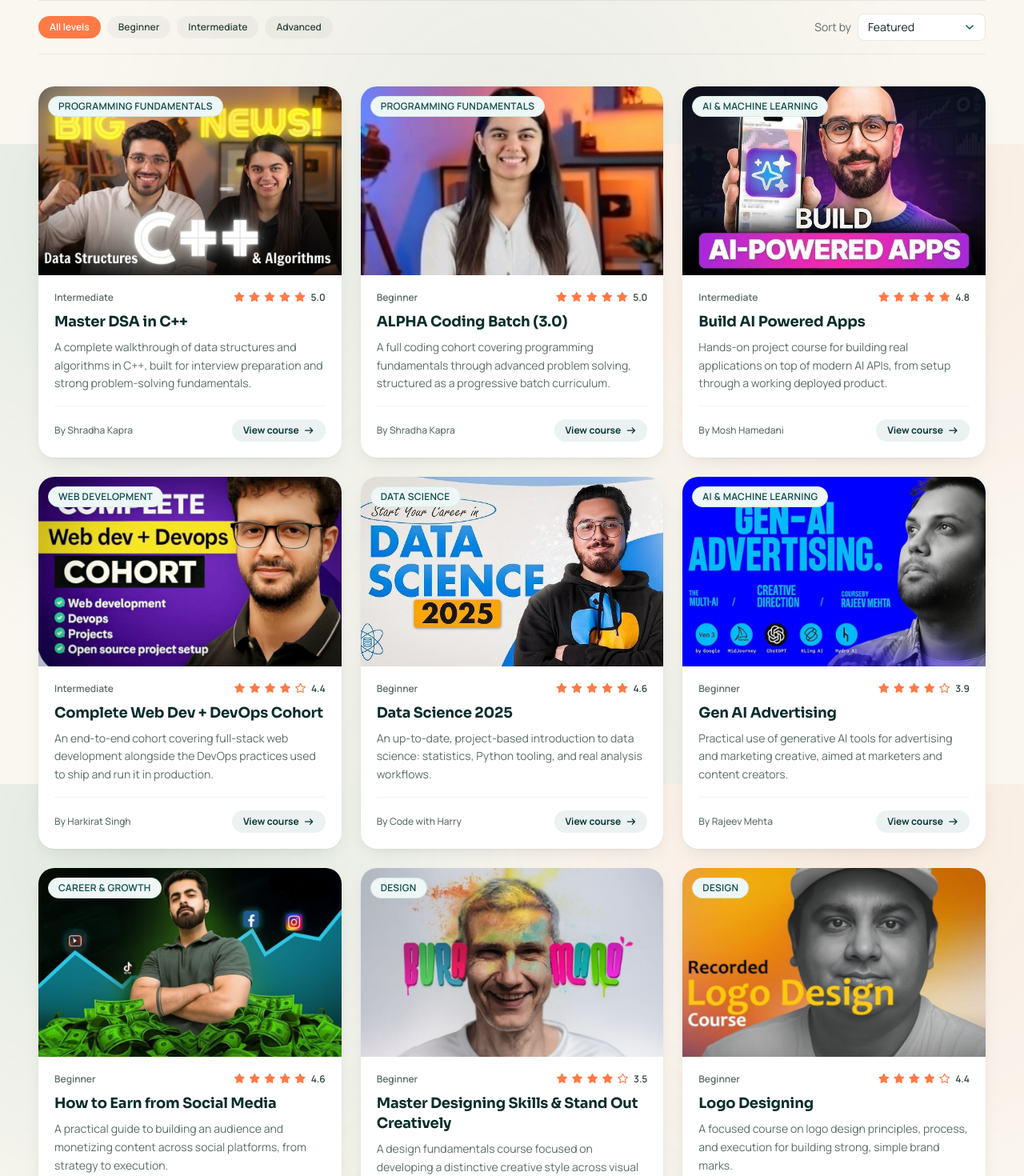
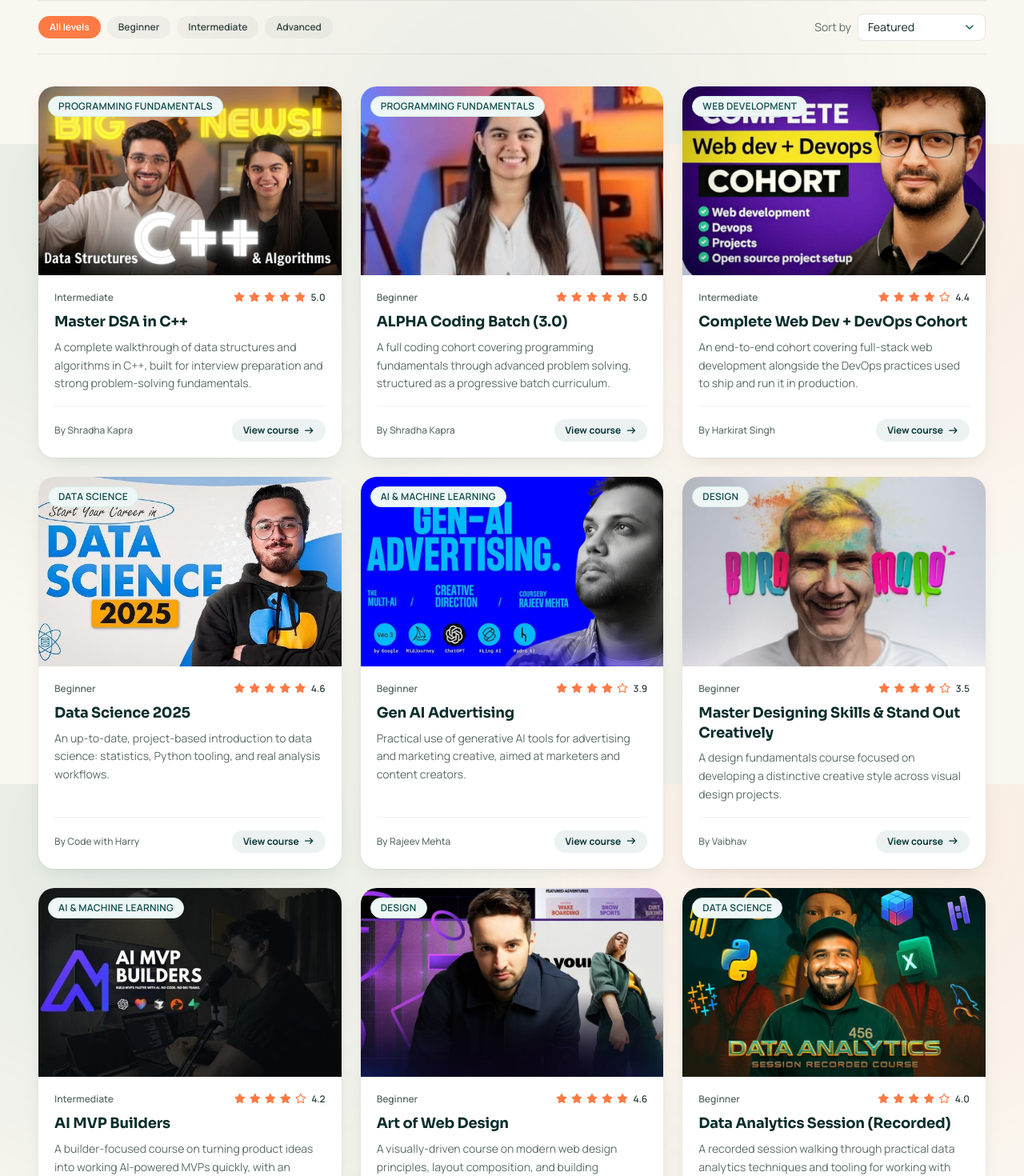
Before and after one commit to stackiid/study-station, a React (Vite) app: page /courses in a window 1280 px wide. Shown: the part 620-2090 px from the top of the page at 80% size. Built offline with nearby package versions, Linux system fonts and the light colour scheme.

Commit message:
fix(courses): remove broken and expired course links from courses page

```diff
--- a/src/data/courses.ts
+++ b/src/data/courses.ts
@@ -41,22 +41,6 @@
     featured: true,
   },
   {
-    id: "build-ai-powered-apps",
-    type: "course",
-    title: "Build AI Powered Apps",
-    description:
-      "Hands-on project course for building real applications on top of modern AI APIs, from setup through a working deployed product.",
-    category: "ai-and-ml",
-    level: "intermediate",
-    provider: "Mosh Hamedani",
-    source: "Google Drive",
-    url: "https://drive.google.com/drive/folders/1rj_c7F9J-i_1ymzRIrU12SVALHmqz_ic?usp=sharing",
-    image: assetPath("/images/courses/build-ai-powered-apps.jpg"),
-    rating: 4.8,
-    tags: ["ai", "llm apps", "javascript", "product building"],
-    featured: true,
-  },
-  {
     id: "gen-ai-advertising",
     type: "course",
     title: "Gen AI Advertising",
@@ -88,21 +72,6 @@
     featured: true,
   },
   {
-    id: "earn-from-social-media",
-    type: "course",
-    title: "How to Earn from Social Media",
-    description:
-      "A practical guide to building an audience and monetizing content across social platforms, from strategy to execution.",
-    category: "career-and-growth",
-    level: "beginner",
-    provider: "Neeraj Walia (Ezsnippet)",
-    source: "Google Drive",
-    url: "https://drive.google.com/drive/folders/1W_4UPedLWu_go-iB6l8wlV3aOhGiawPb?usp=drive_link",
-    image: assetPath("/images/courses/how-to-earn-from-social-media.jpg"),
-    rating: 4.6,
-    tags: ["social media", "monetization", "creator economy", "marketing"],
-  },
-  {
     id: "master-designing-skills",
     type: "course",
     title: "Master Designing Skills & Stand Out Creatively",
@@ -116,21 +85,6 @@
     image: assetPath("/images/courses/master-designing-skills.jpg"),
     rating: 3.5,
     tags: ["design", "creativity", "visual design", "branding"],
-  },
-  {
-    id: "logo-designing",
-    type: "course",
-    title: "Logo Designing",
-    description:
-      "A focused course on logo design principles, process, and execution for building strong, simple brand marks.",
-    category: "design",
-    level: "beginner",
-    provider: "Arsalan Ali",
-    source: "Google Drive",
-    url: "https://drive.google.com/drive/folders/1B-TdsbLxqYMTEJZfJMu9mcP-j5KWXnQC",
-    image: assetPath("/images/courses/logo-designing.jpg"),
-    rating: 4.4,
-    tags: ["logo design", "branding", "graphic design"],
   },
   {
     id: "ai-mvp-builders",
```
